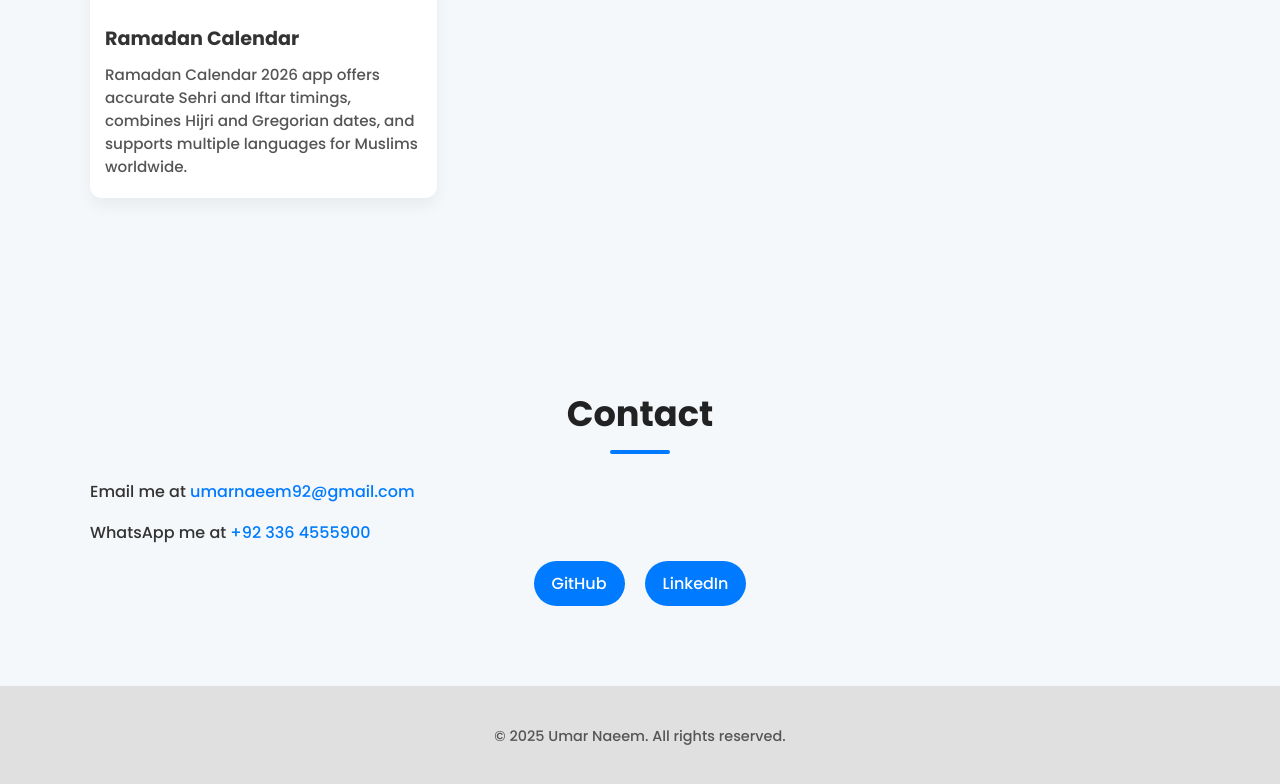
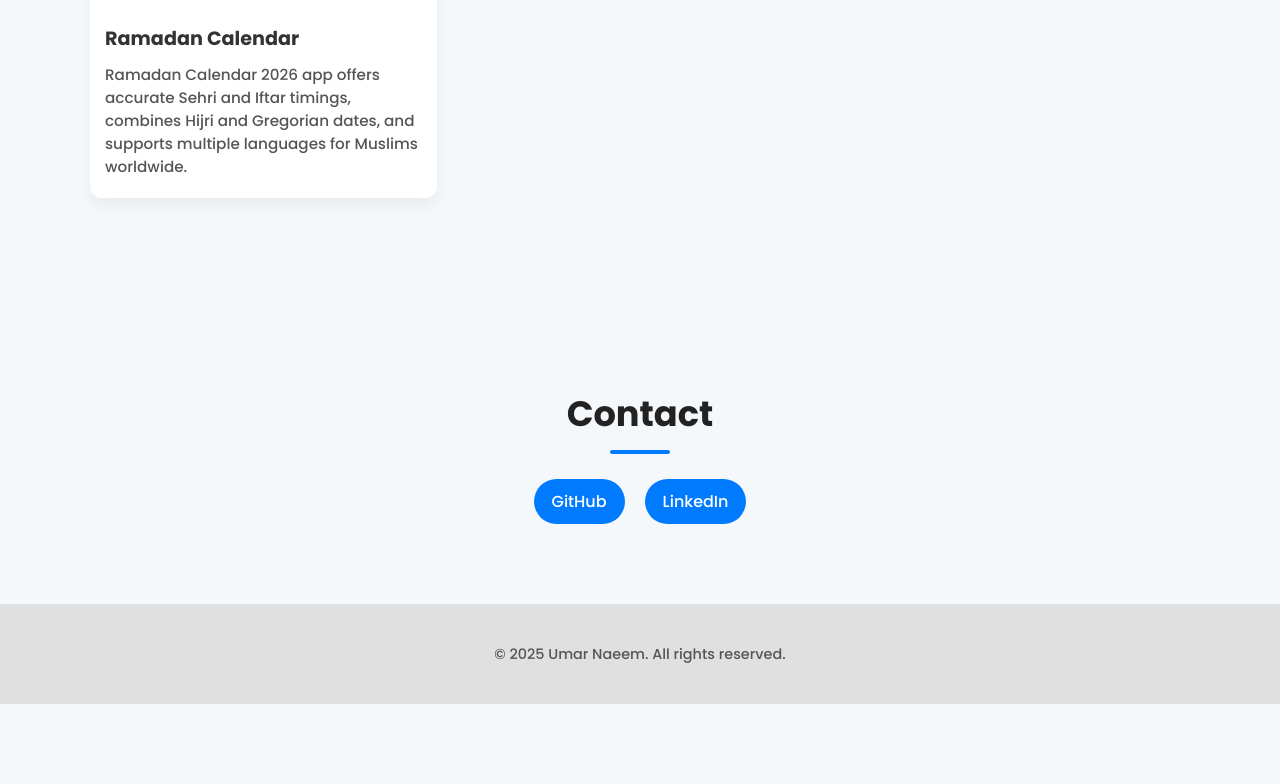
Before and after one commit to Umarnaeem92/portfolio, a plain HTML site: page index.html in a window 1280 px wide. Shown: the part 2984-3768 px from the top of the page. After the commit the page ends 3688 px from the top, so only its background shows below. Drawn offline with Linux system fonts and the light colour scheme.

Commit message:
removed contact information
removed contact information

```diff
--- a/index.html
+++ b/index.html
@@ -128,8 +128,8 @@
   <section id="contact" class="contact">
     <div class="container">
       <h2>Contact</h2>
-      <p>Email me at <a href="mailto:umarnaeem92@gmail.com">umarnaeem92@gmail.com</a></p>
-      <p>WhatsApp me at <a href="https://wa.me/923364555900">+92 336 4555900</a></p>
+      <!-- <p>Email me at <a href="mailto:umarnaeem92@gmail.com">umarnaeem92@gmail.com</a></p> -->
+      <!-- <p>WhatsApp me at <a href="https://wa.me/923364555900">+92 336 4555900</a></p> -->
       <div class="social-links">
         <a href="https://github.com/umarnaeem92" target="_blank">GitHub</a>
         <a href="https://www.linkedin.com/in/muhammad-umar-naeem-234633134" target="_blank">LinkedIn</a>
```
